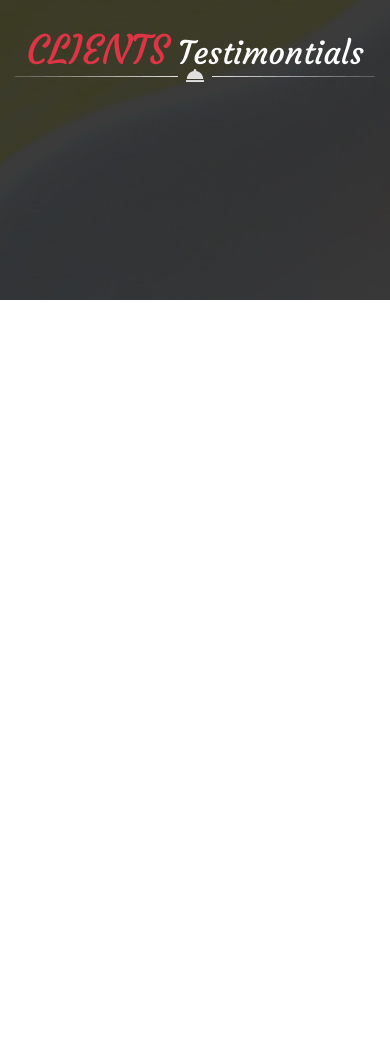
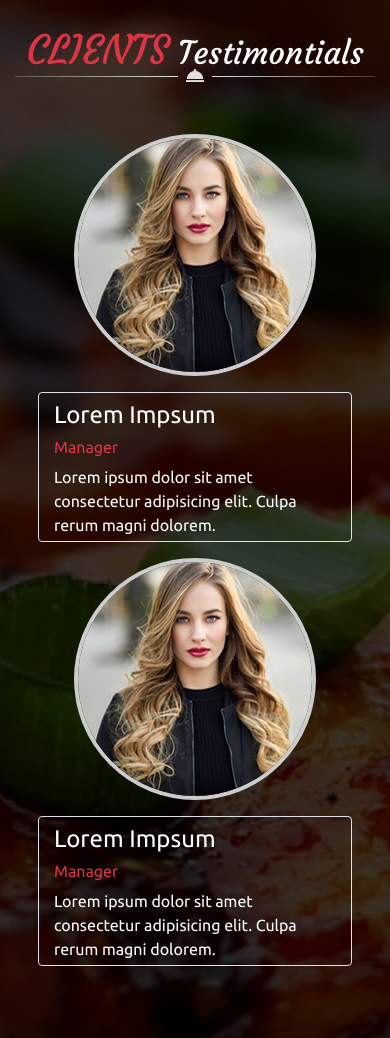
Before and after one commit to dawiteu/coding_16_site_chef, a website: page index.html in a window 390 px wide. Shown: the part 6038-7076 px from the top of the page. Before the commit the page ends 6338 px from the top, so only its background shows below. Drawn offline with nearby package versions, Linux system fonts and the light colour scheme.

Commit message:
clients tests responsive

```diff
--- a/index.html
+++ b/index.html
@@ -694,16 +694,43 @@
 
     <section id="ctestim" class="container-fluid text-white text-center mt-5">
 
-        <div class="row justify-content-center align-items-center pt-5">
+        <div class="row justify-content-center align-items-center pt-5 my-5">
             <div class="col-12">
                 <h2 class="title-text text-center font-cour h2 text-black mx-auto text-capitalize py-3"><span class="text-uppercase h1 text-danger">clients</span> testimontials</h2>
             </div>
         </div>
 
-        <div class="row">
-            <div class="col-sm-12">
+        <div class="row container mx-auto">
 
-            </div>
+                <div class="row p-2 mb-5">
+
+                    <div class="col-sm-4 col-lg-2">
+                        <img src="public/images/testimonial1.jpg" alt="Client testim" class="img-fluid rounded-circle" />
+                    </div>
+
+                    <div class="col-sm-8 col-lg-4 text-left d-md-flex align-items-center">
+                        <div class="col-12 border rounded my-3 ">
+                            <h4 class="mt-2">Lorem Impsum</h4>
+                            <h6 class="text-danger">Manager</h6>
+                            <p class="m-0 pb-1">Lorem ipsum dolor sit amet consectetur adipisicing elit. Culpa rerum magni dolorem.</p>
+                        </div>
+                    </div>
+
+
+                    <div class="col-sm-4 col-lg-2 order-lg-2 order-md-2 order-sm-2 ">
+                        <img src="public/images/testimonial1.jpg" alt="Client testim" class="img-fluid rounded-circle" />
+                    </div>
+
+                    <div class="col-sm-8 col-lg-4 text-left order-lg-1 order-md-1 order-sm-1 d-md-flex align-items-center">
+                        <div class="col-12 border rounded my-3">
+                            <h4 class="mt-2">Lorem Impsum</h4>
+                            <h6 class="text-danger">Manager</h6>
+                            <p class="m-0 pb-1">Lorem ipsum dolor sit amet consectetur adipisicing elit. Culpa rerum magni dolorem.</p>
+                        </div>
+                    </div>
+
+                </div>
+
         </div>
     </section>
 
--- a/src/sass/_modules/_sections.scss
+++ b/src/sass/_modules/_sections.scss
@@ -220,6 +220,14 @@ section#bytandblog{
 } // end section Book your table and blog
 section#ctestim{
     width:100%;
-    min-height:40vh;
+    min-height:50vh;
     background-image: url("../images/testimonials_background.jpg");
+    background-position:center;
+    @include media-breakpoint-down(md){
+        background-size: auto 100%;
+    }
+    background-repeat: no-repeat;
+    img{
+        border:4px solid #ccc;
+    }
 }
```
Also changed, not shown: public/css/app.css.
